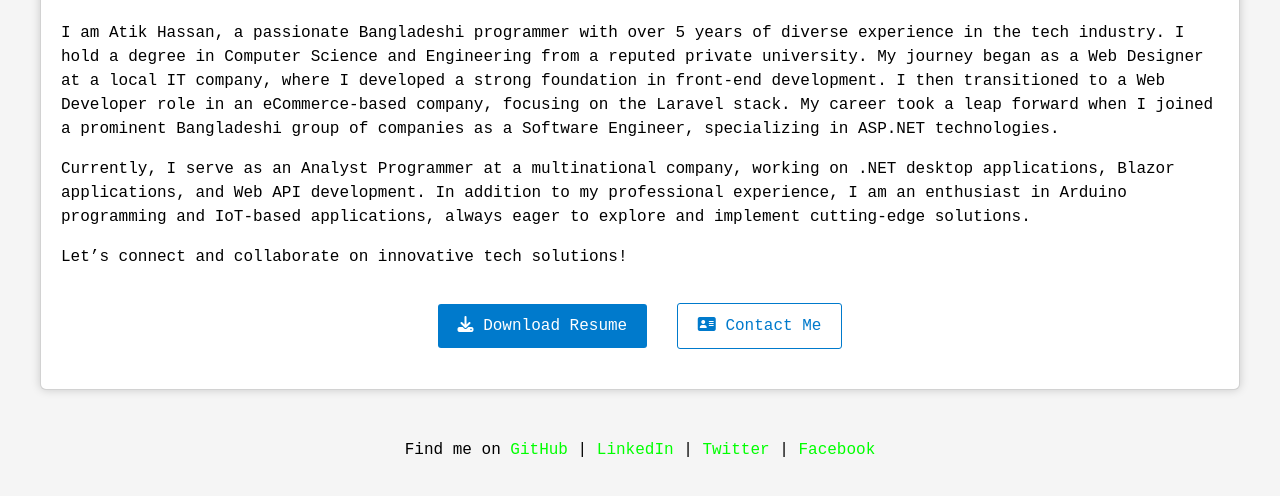
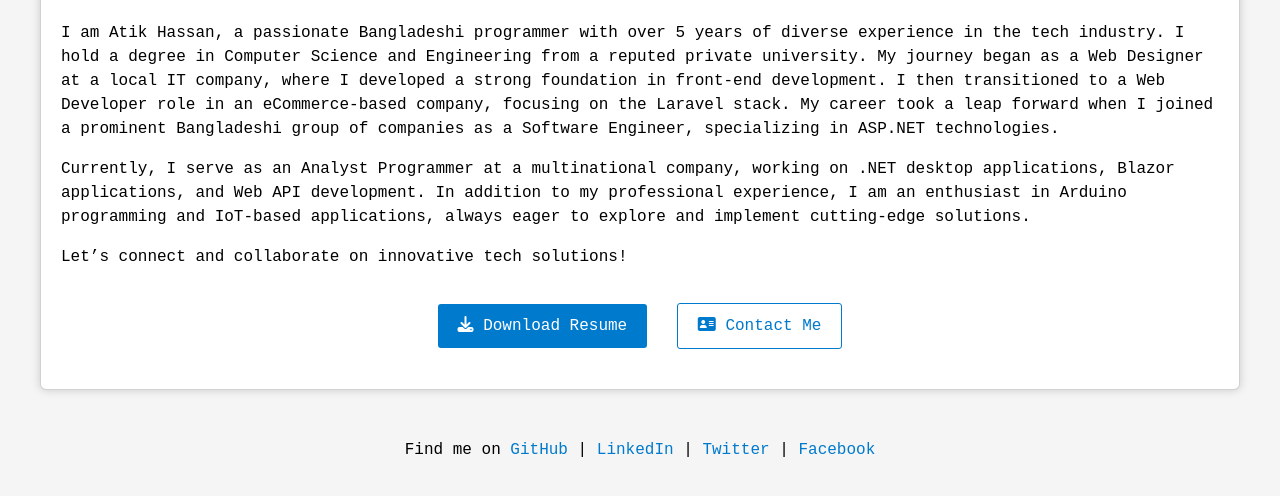
Before and after one commit to atkhssn/DevArtistry, a plain HTML site: page index.html in a window 1280 px wide. Shown: the part 288-784 px from the top of the page. Drawn offline with nearby package versions, Linux system fonts and the light colour scheme.

Commit message:
Footer color changed

```diff
--- a/Assets/css/style.css
+++ b/Assets/css/style.css
@@ -149,12 +149,12 @@ body {
 
   footer a {
     text-decoration: none;
-    color: #00ff00;
+    color: #007acc;
     transition: all 0.3s ease;
   }
 
   footer a:hover {
-    color: #00ff009c;
+    color: #005fa3;
   }
 
 
```
